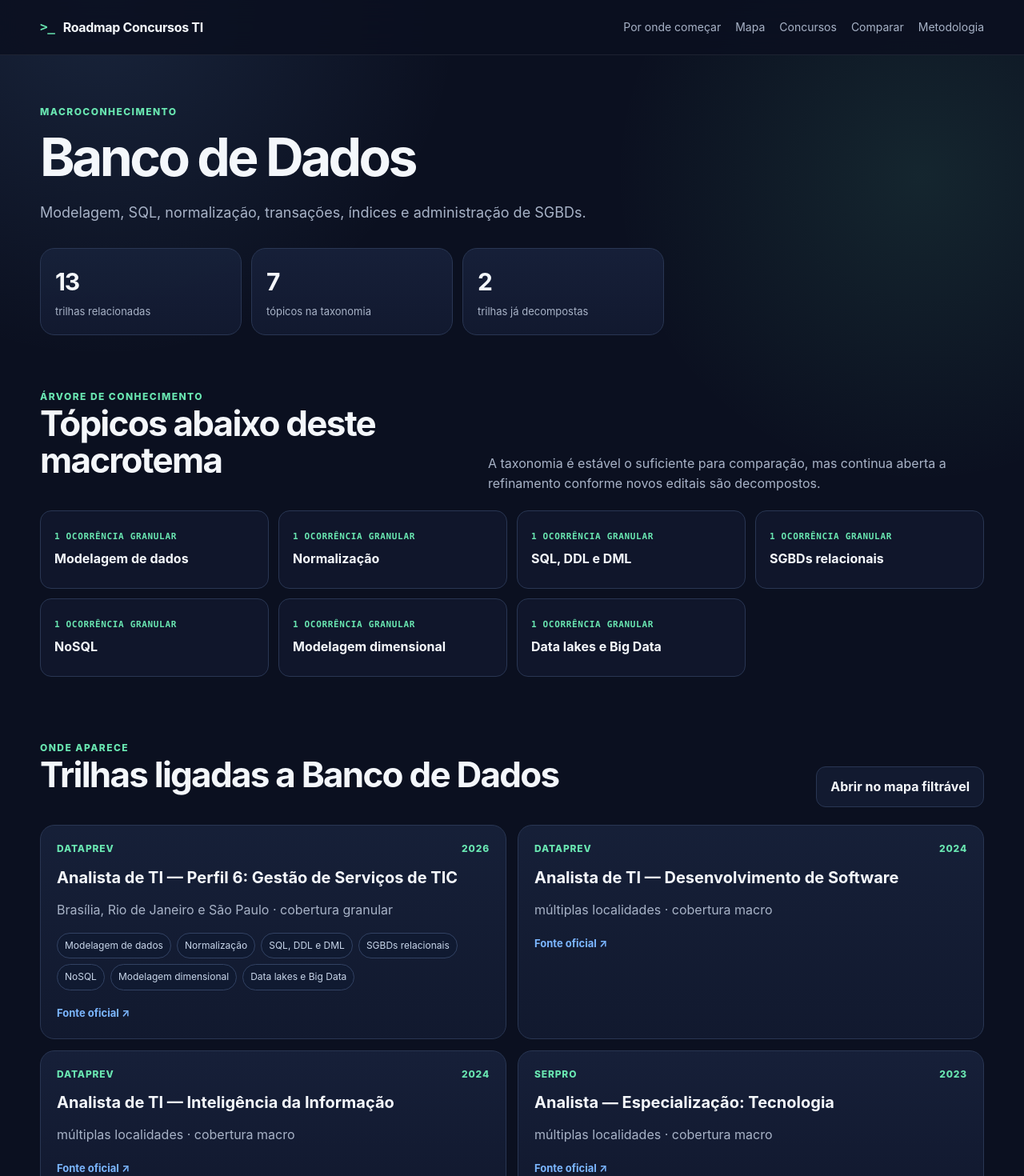
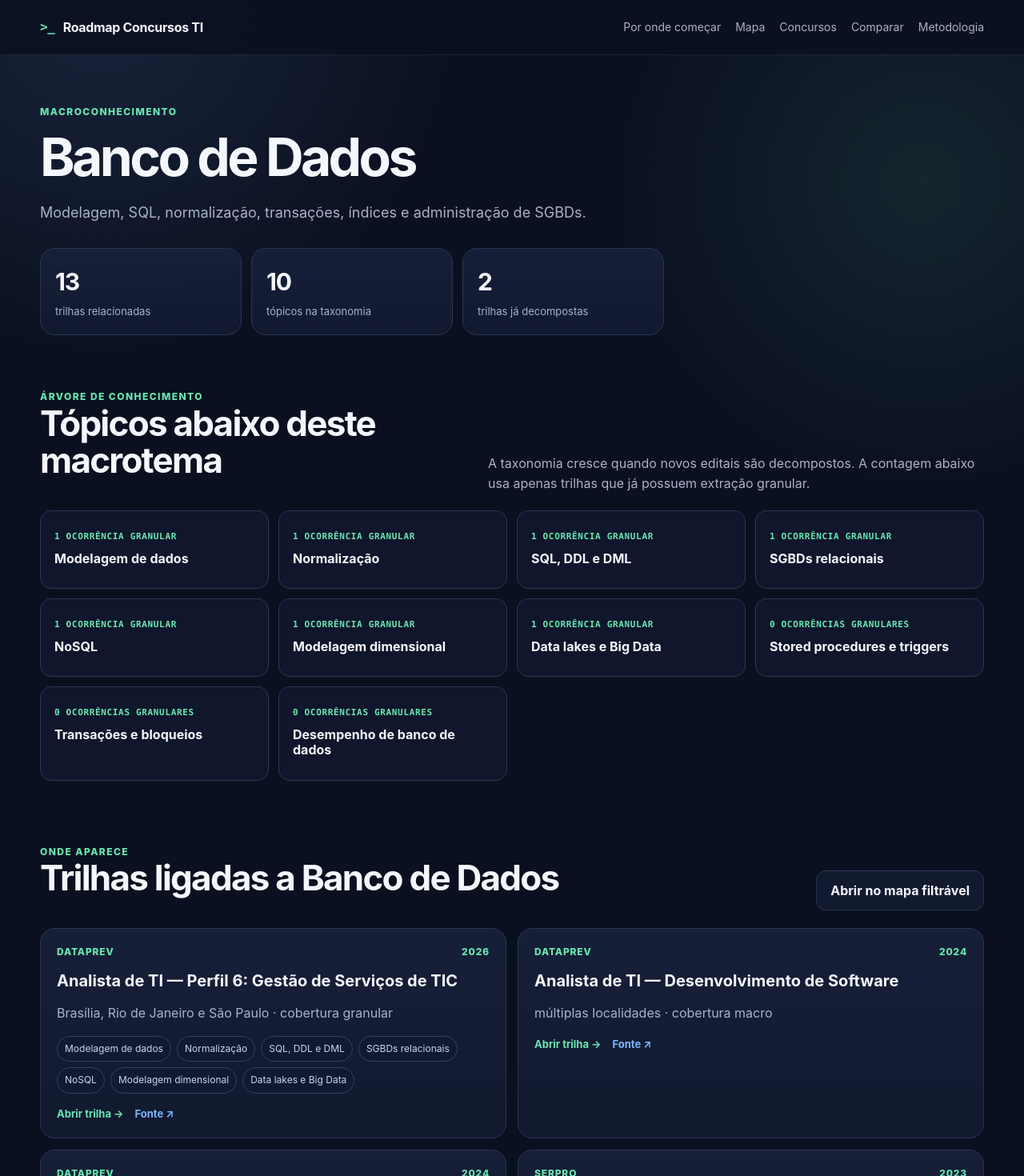
Before and after one commit to cvaraujo11/roadmap-concursos-ti, a Next.js app: page /conhecimentos/banco-dados in a window 1280 px wide. Shown: the top 1470 px of the page at 80% size. Built offline with nearby package versions, Linux system fonts and the light colour scheme.

Commit message:
feat(knowledge): include extracted granular overlays

```diff
--- a/src/app/conhecimentos/[slug]/page.tsx
+++ b/src/app/conhecimentos/[slug]/page.tsx
@@ -1,6 +1,7 @@
 import Link from "next/link";
 import { notFound } from "next/navigation";
-import { allTracks, knowledge, topicsForKnowledge } from "@/data/catalog";
+import { allTracks, knowledge } from "@/data/catalog";
+import { coverageForTrack, topicCatalog, topicsForTrack } from "@/data/granular";
 import type { KnowledgeSlug } from "@/lib/types";
 
 export function generateStaticParams() {
@@ -13,8 +14,8 @@ export default async function KnowledgePage({ params }: { params: Promise<{ slug
   if (!item) notFound();
 
   const tracks = allTracks.filter((track) => track.knowledge.includes(item.slug as KnowledgeSlug));
-  const taxonomy = topicsForKnowledge(item.slug);
-  const granularTracks = tracks.filter((track) => track.coverage === "topicos");
+  const taxonomy = topicCatalog.filter((topic) => topic.knowledge === item.slug);
+  const granularTracks = tracks.filter((track) => coverageForTrack(track) === "topicos");
 
   return (
     <>
@@ -35,11 +36,11 @@ export default async function KnowledgePage({ params }: { params: Promise<{ slug
         <div className="container">
           <div className="section-heading">
             <div><div className="eyebrow">Árvore de conhecimento</div><h2>Tópicos abaixo deste macrotema</h2></div>
-            <p>A taxonomia é estável o suficiente para comparação, mas continua aberta a refinamento conforme novos editais são decompostos.</p>
+            <p>A taxonomia cresce quando novos editais são decompostos. A contagem abaixo usa apenas trilhas que já possuem extração granular.</p>
           </div>
           <div className="topic-grid">
             {taxonomy.map((topic) => {
-              const count = tracks.filter((track) => track.topics?.includes(topic.slug)).length;
+              const count = tracks.filter((track) => topicsForTrack(track).includes(topic.slug)).length;
               return (
                 <article className="topic-card" key={topic.slug}>
                   <span className="topic-count">{count} ocorrência{count === 1 ? "" : "s"} granular{count === 1 ? "" : "es"}</span>
@@ -60,19 +61,25 @@ export default async function KnowledgePage({ params }: { params: Promise<{ slug
             <Link className="button" href={`/mapa?conhecimento=${item.slug}`}>Abrir no mapa filtrável</Link>
           </div>
           <div className="map-grid">
-            {tracks.map((track) => (
+            {tracks.map((track) => {
+              const trackTopics = topicsForTrack(track);
+              return (
                 <article className="track-card" key={track.id}>
                   <div className="track-topline"><span>{track.contest.institution}</span><span>{track.contest.year}</span></div>
                   <h3>{track.name}</h3>
-                <p className="muted">{track.locality} · {track.coverage === "topicos" ? "cobertura granular" : "cobertura macro"}</p>
-                {track.topics && (
+                  <p className="muted">{track.locality} · {coverageForTrack(track) === "topicos" ? "cobertura granular" : "cobertura macro"}</p>
+                  {trackTopics.length > 0 && (
                     <div className="chips">
-                    {taxonomy.filter((topic) => track.topics?.includes(topic.slug)).map((topic) => <span className="chip" key={topic.slug}>{topic.name}</span>)}
+                      {taxonomy.filter((topic) => trackTopics.includes(topic.slug)).map((topic) => <span className="chip" key={topic.slug}>{topic.name}</span>)}
                     </div>
                   )}
-                <a href={track.contest.sourceUrl} target="_blank" rel="noreferrer">Fonte oficial ↗</a>
+                  <div className="track-actions">
+                    <Link href={`/trilhas/${track.id}`}>Abrir trilha →</Link>
+                    <a href={track.contest.sourceUrl} target="_blank" rel="noreferrer">Fonte ↗</a>
+                  </div>
                 </article>
-            ))}
+              );
+            })}
           </div>
         </div>
       </section>
```
Lines whose indentation alone changed are shown as unchanged.
